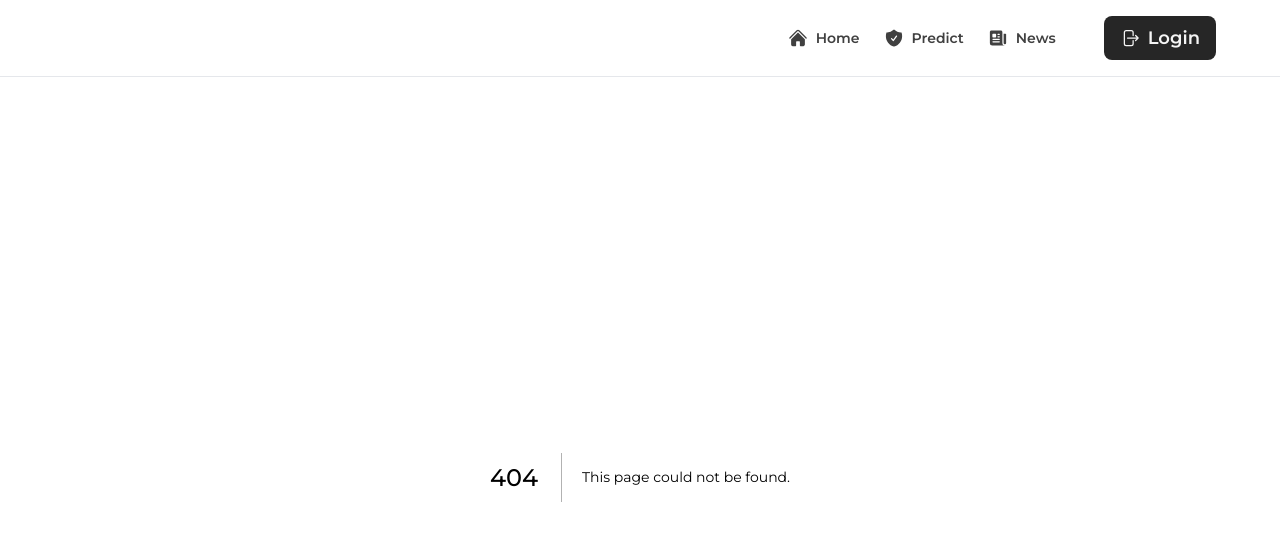
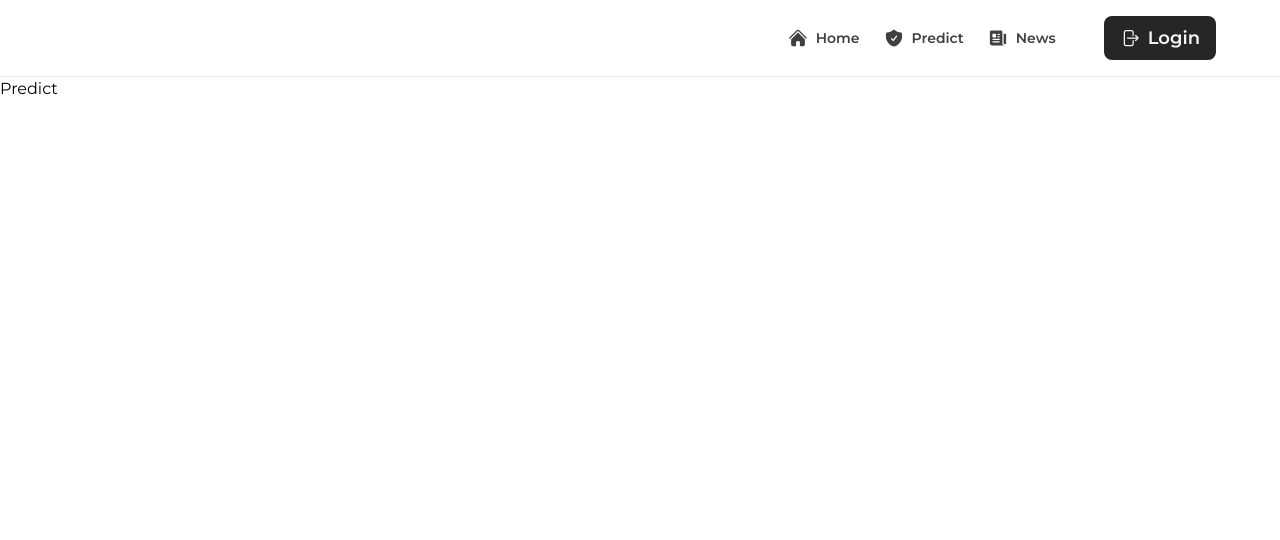
Before and after one commit to gdapriana/diadetect, a Next.js app in the folder web-client/: page /predict in a window 1280 px wide. Before the commit this address had no page. Shown: the top 540 px of the page. Built offline with nearby package versions, Linux system fonts and the light colour scheme.

Commit message:
🏥 initialize predict page

```diff
--- /dev/null
+++ b/web-client/src/app/predict/page.tsx
@@ -0,0 +1,5 @@
+const Predict = () => {
+  return <h1>Predict</h1>;
+};
+
+export default Predict;
```
